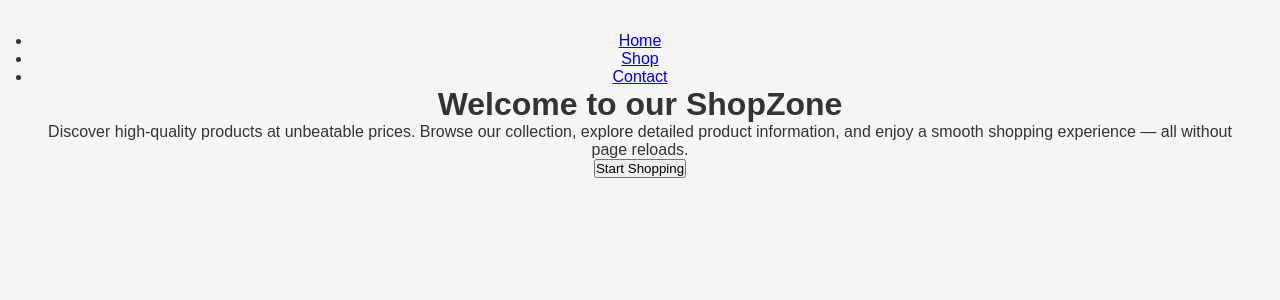
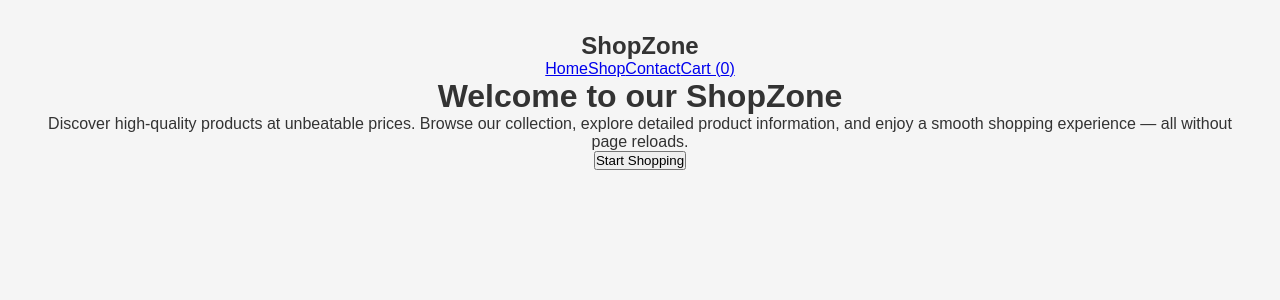
Before and after one commit to MSabriBoy/Shop_Zone, a React app: page / in a window 1280 px wide. Shown: the top 300 px of the page. Built offline with nearby package versions, Linux system fonts and the light colour scheme; the HTML template or start-up script is replaced by a standard one.

Commit message:
Created every routes for every elements

```diff
--- a/src/App.jsx
+++ b/src/App.jsx
@@ -1,22 +1,26 @@
 import ContactPage from './pages/ContactPage'
 import { ShopPage } from './pages/ShopPage'
 import HomePage from './pages/HomePage'
-import Navbar from './components/NavBar'
+import ProductPage from './pages/ProductPage'
+import MainNavbar from './components/MainNavbar'
+import CartPage from './pages/CartPage'
 
 import './App.css'
-import { Routes, Route} from 'react-router-dom'
+import { Routes, Route } from 'react-router-dom'
 
 function App() {
 
 
   return (
     <>
-    <Navbar/>
-<Routes>
-  <Route path="/" element={<HomePage/>} />
-  <Route path="/contact" element={<ContactPage/>}/>
-  <Route path="/shop" element={<ShopPage/>}/>
-</Routes>
+      <MainNavbar />
+      <Routes>
+        <Route path="/" element={<HomePage />} />
+        <Route path="/contact" element={<ContactPage />} />
+        <Route path="/shop" element={<ShopPage />} />
+        <Route path="/product/:id" element={<ProductPage />} />
+        <Route path="/cart" element={<CartPage/>}/>
+      </Routes>
 
     </>
   )
```
